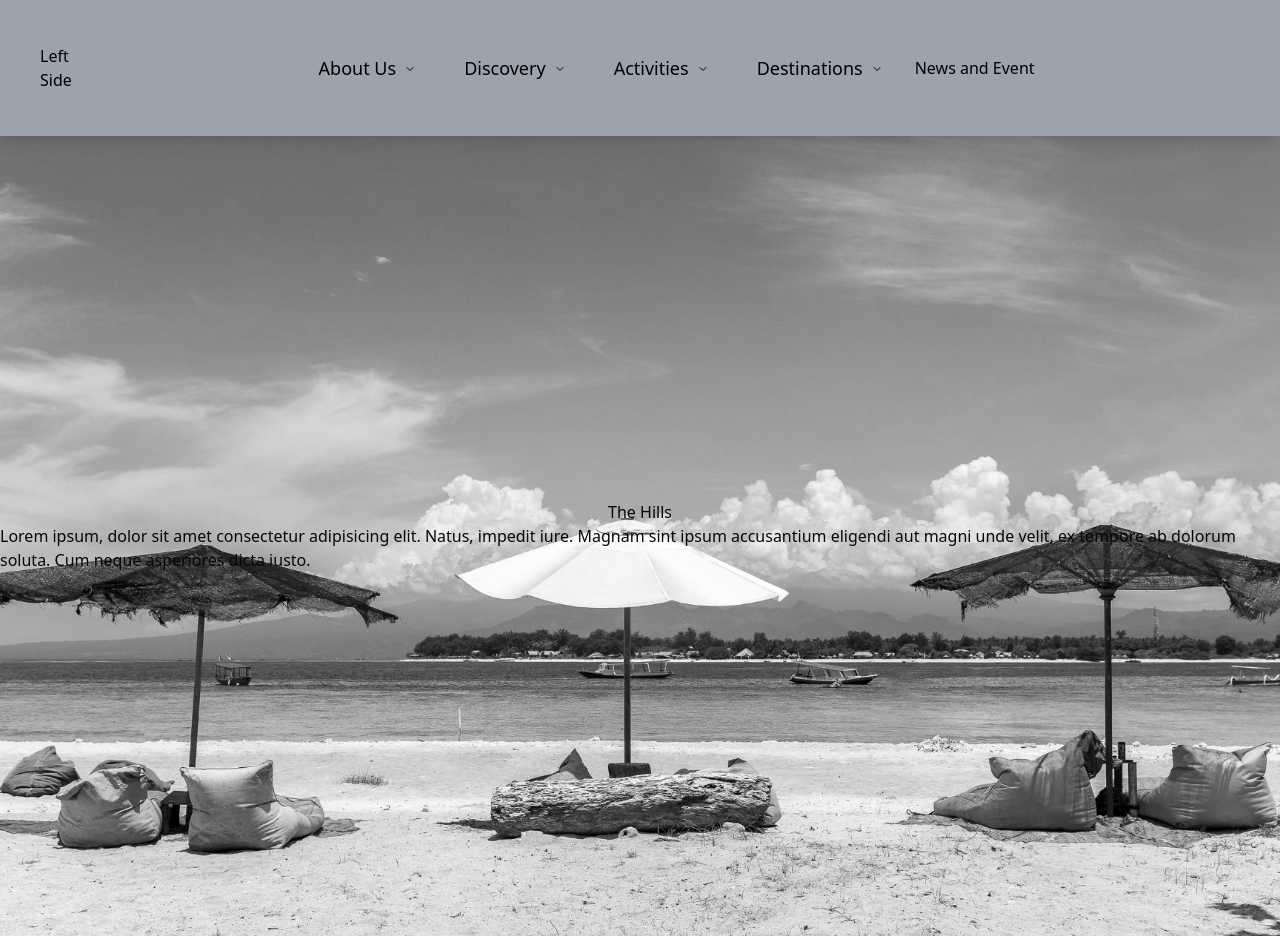
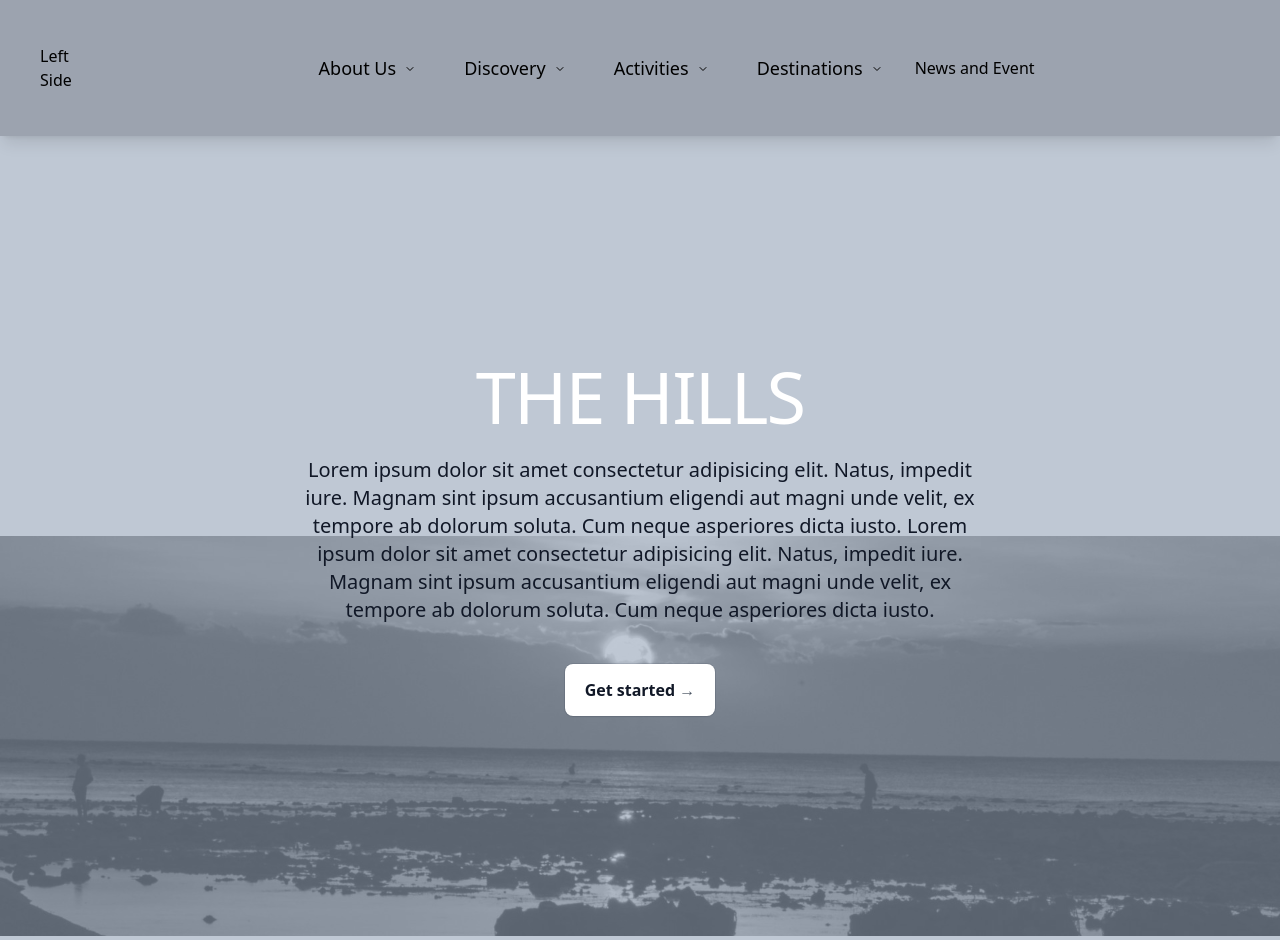
Before and after one commit to Sume-lang/thehills, a Next.js app: page /Home in a window 1280 px wide. Built offline with nearby package versions, Linux system fonts and the light colour scheme.

Commit message:
adding and remove

```diff
--- a/app/Home/page.tsx
+++ b/app/Home/page.tsx
@@ -1,23 +1,11 @@
 import React from "react";
+import Hero from "./sections/Hero";
 
 export default function Home() {
   return (
     <main className="relative flex min-h-screen flex-col">
-      <section
-        className="flex min-h-screen flex-col items-center justify-center filter grayscale hover:grayscale-0 duration-300"
-        style={{
-          backgroundImage: "url('/Assets/Images/Beach-3.jpg')",
-          backgroundSize: "cover",
-          backgroundPosition: "center",
-          backgroundRepeat: "no-repeat",
-        }}
-      >
-        <h1>The Hills</h1>
-        <p>
-          Lorem ipsum, dolor sit amet consectetur adipisicing elit. Natus,
-          impedit iure. Magnam sint ipsum accusantium eligendi aut magni unde
-          velit, ex tempore ab dolorum soluta. Cum neque asperiores dicta iusto.
-        </p>
+      <section>
+        <Hero />
       </section>
     </main>
   );
--- /dev/null
+++ b/app/Home/sections/Hero.tsx
@@ -0,0 +1,57 @@
+"use client";
+import { motion, useScroll, useTransform } from "framer-motion";
+import Link from "next/link";
+
+export default function Hero() {
+  const { scrollYProgress } = useScroll();
+  const y = useTransform(scrollYProgress, [0, 1], ["20%", "100%"]);
+  return (
+    <section className="relative">
+      <motion.div
+        initial={{ opacity: 0 }}
+        animate={{ opacity: 1 }}
+        transition={{ duration: 1 }}
+        className="absolute inset-0 -z-10 h-[50vh] w-full filter grayscale hover:grayscale-0 duration-500 ease-in-out"
+        style={{ y }}
+      >
+        <div
+          className="absolute inset-0 flex h-full w-full items-center justify-center"
+          style={{
+            backgroundImage: "url('/Assets/Images/Beach-6.jpg')",
+            backgroundSize: "cover",
+            backgroundPosition: "center",
+            backgroundRepeat: "no-repeat"
+          }}
+        />
+      </motion.div>
+      <div className="mx-auto max-w-7xl px-4 sm:px-6 lg:px-8 bg-slate-400 bg-opacity-60">
+        <div className="mx-auto max-w-2xl py-32 sm:py-48 lg:py-56">
+          <div className="text-center">
+            <h1 className="lg:text-7xl uppercase font-extralight tracking-tight text-white sm:text-6xl">
+              The Hills
+            </h1>
+            <p className="mt-6 text-xl lg:text-xl leading-8 text-gray-900">
+              Lorem ipsum dolor sit amet consectetur adipisicing elit. Natus,
+              impedit iure. Magnam sint ipsum accusantium eligendi aut magni
+              unde velit, ex tempore ab dolorum soluta. Cum neque asperiores
+              dicta iusto. Lorem ipsum dolor sit amet consectetur adipisicing
+              elit. Natus, impedit iure. Magnam sint ipsum accusantium eligendi
+              aut magni unde velit, ex tempore ab dolorum soluta. Cum neque
+              asperiores dicta iusto.
+            </p>
+            <Link
+              href="/"
+              className="mt-10 inline-block rounded-lg bg-white px-5 py-3 text-base font-semibold leading-7 text-gray-900 shadow-sm ring-1 ring-gray-900/10 hover:ring-gray-900/20"
+            >
+              Get started
+              <span className="text-gray-600" aria-hidden="true">
+                {" "}
+                &rarr;
+              </span>
+            </Link>
+          </div>
+        </div>
+      </div>
+    </section>
+  );
+}
```
